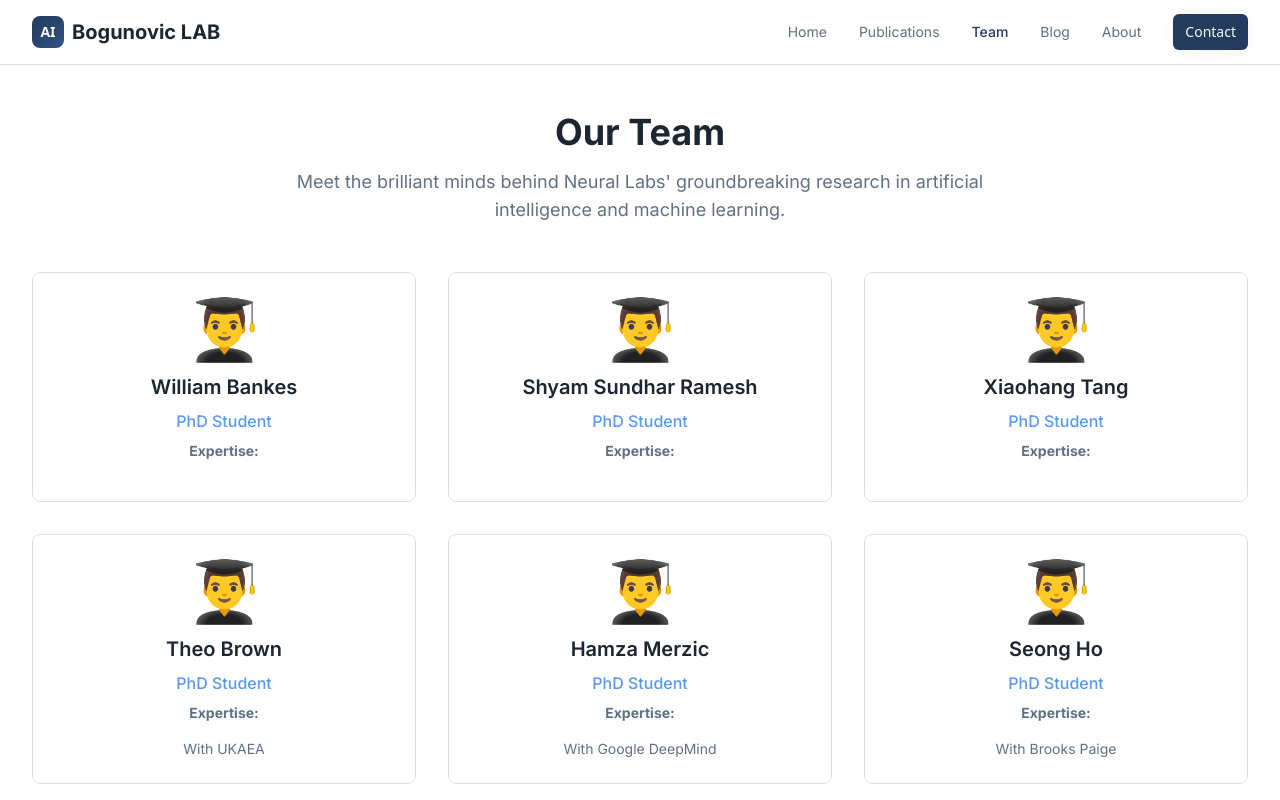
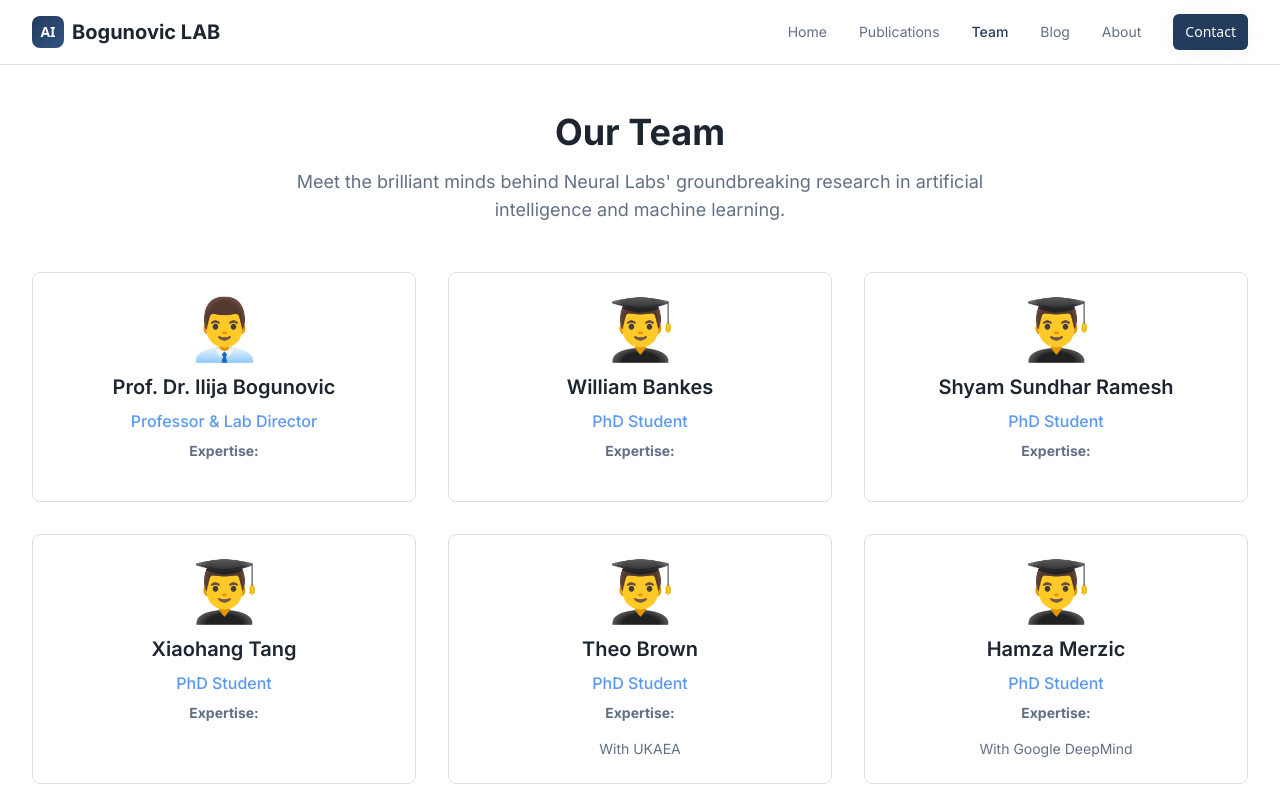
Before and after one commit to ilijabogunovic/rhine-ai, a React (Vite) app: page /team in a window 1280 px wide. Shown: the top 800 px of the page. Built offline with nearby package versions, Linux system fonts and the light colour scheme.

Commit message:
Update team page order
Place Ilija Bogunovic at the beginning of the team list.

```diff
--- a/src/pages/Team.tsx
+++ b/src/pages/Team.tsx
@@ -2,6 +2,13 @@ import Layout from "@/components/layout/Layout";
 import { Card, CardContent } from "@/components/ui/card";
 
 const teamMembers = [
+  {
+    name: "Prof. Dr. Ilija Bogunovic",
+    role: "Professor & Lab Director",
+    expertise: "",
+    bio: "",
+    image: "👨‍💼"
+  },
   {
     name: "William Bankes",
     role: "PhD Student",
```
